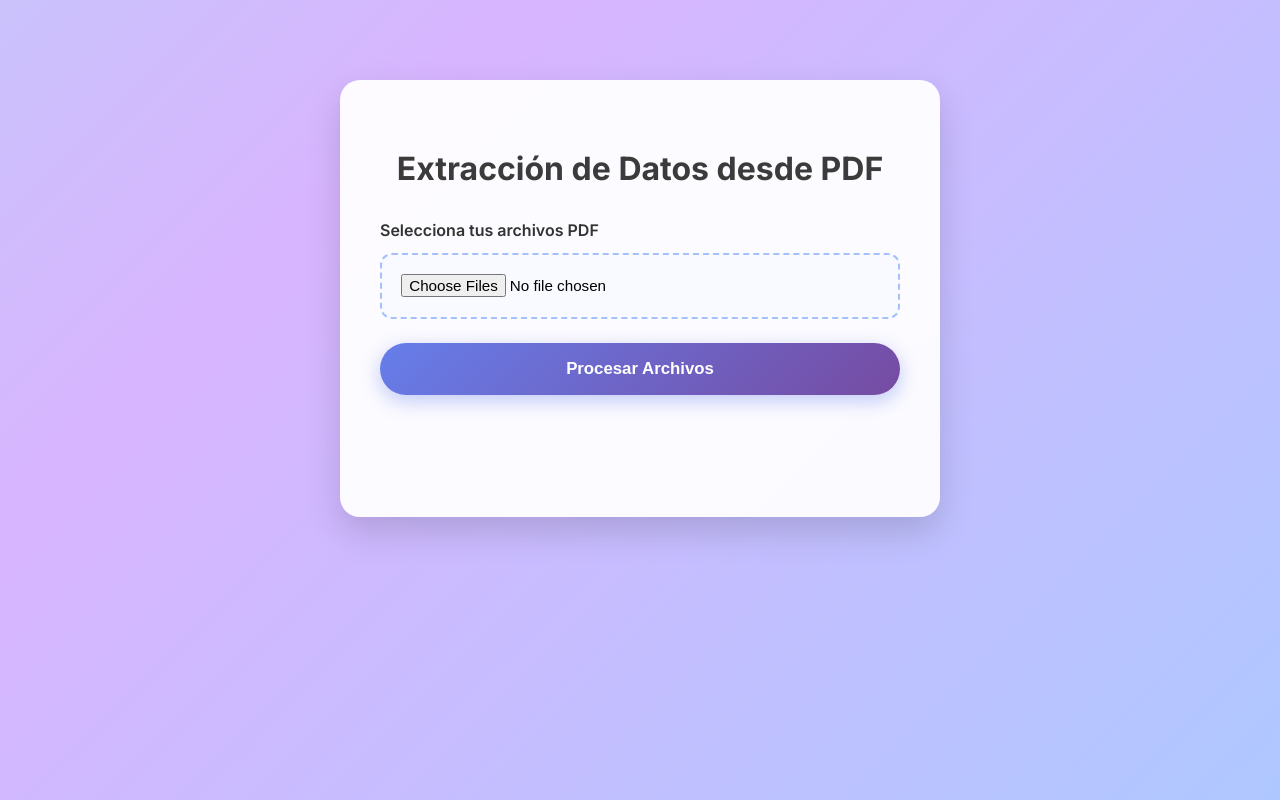
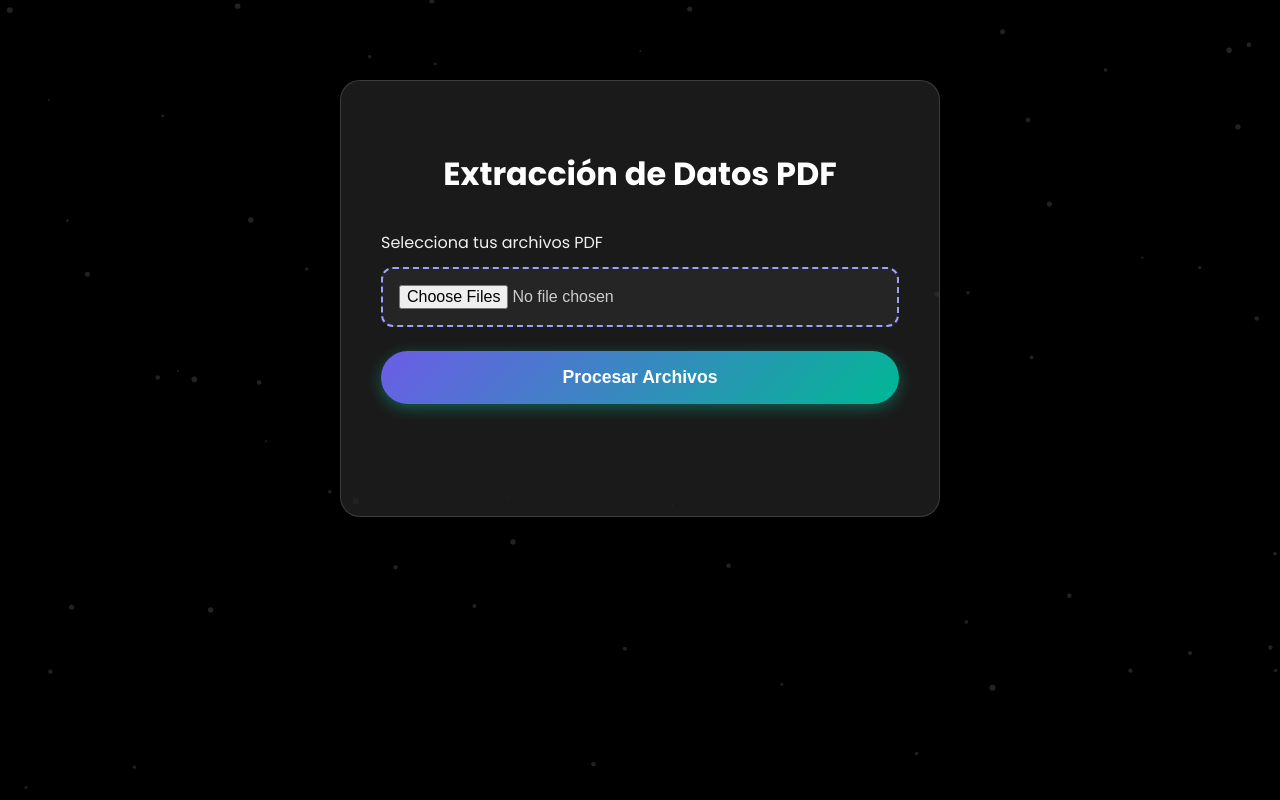
Before and after one commit to Samuel2-code/Proyecto-git, a Flask app: page / in a window 1280 px wide. Run offline with Flask 3, Linux system fonts and the light colour scheme.

Commit message:
Update index.html

```diff
--- a/templates/index.html
+++ b/templates/index.html
@@ -4,7 +4,7 @@
   <meta charset="UTF-8" />
   <meta name="viewport" content="width=device-width, initial-scale=1" />
   <title>Extracción de Datos PDF</title>
-  <link href="https://fonts.googleapis.com/css2?family=Inter:wght@400;600;700&display=swap" rel="stylesheet">
+  <link href="https://fonts.googleapis.com/css2?family=Poppins:wght@400;600;700&display=swap" rel="stylesheet">
   <style>
     * {
       box-sizing: border-box;
@@ -14,117 +14,114 @@
       margin: 0;
       padding: 0;
       height: 100%;
-      font-family: 'Inter', sans-serif;
-      overflow-x: hidden;
-      background: linear-gradient(-45deg, #8ed6ff, #d8b5ff, #90f7ec, #a6c0fe);
-      background-size: 400% 400%;
-      animation: gradientBG 15s ease infinite;
+      font-family: 'Poppins', sans-serif;
+      background: #000;
+      overflow: hidden;
+      color: #fff;
     }
 
-    @keyframes gradientBG {
-      0% {background-position: 0% 50%;}
-      50% {background-position: 100% 50%;}
-      100% {background-position: 0% 50%;}
+    canvas {
+      position: fixed;
+      top: 0;
+      left: 0;
+      z-index: 0;
     }
 
     .container {
+      position: relative;
+      z-index: 2;
       max-width: 600px;
       margin: 5rem auto;
       padding: 3rem 2.5rem;
-      background: rgba(255, 255, 255, 0.94);
+      background: rgba(255, 255, 255, 0.1);
+      backdrop-filter: blur(15px);
       border-radius: 20px;
-      box-shadow: 0 15px 35px rgba(0, 0, 0, 0.15);
-      transition: all 0.3s ease;
+      border: 1px solid rgba(255, 255, 255, 0.15);
+      box-shadow: 0 8px 32px rgba(0, 0, 0, 0.4);
     }
 
     h1 {
       text-align: center;
-      color: #3b3b3b;
       font-weight: 700;
+      font-size: 2rem;
+      color: #ffffff;
       margin-bottom: 2rem;
-      font-size: 2rem;
     }
 
     label {
-      font-weight: 600;
       display: block;
-      margin-bottom: 0.8rem;
-      color: #333;
+      margin-bottom: 0.75rem;
+      color: #f0f0f0;
       font-size: 1rem;
     }
 
     input[type="file"] {
       width: 100%;
-      padding: 1.2rem;
-      border: 2px dashed #a6c0fe;
+      padding: 1rem;
+      border: 2px dashed #9f9fff;
       border-radius: 12px;
-      background-color: #f8faff;
-      font-size: 0.95rem;
-      transition: border-color 0.3s ease;
-    }
-
-    input[type="file"]:hover {
-      border-color: #7f9cf5;
+      background-color: rgba(255, 255, 255, 0.05);
+      color: #ccc;
+      font-size: 1rem;
+      margin-bottom: 1.5rem;
     }
 
     button {
-      margin-top: 1.5rem;
       width: 100%;
       padding: 1rem 2rem;
       border: none;
       border-radius: 50px;
-      background: linear-gradient(135deg, #667eea, #764ba2);
+      background: linear-gradient(135deg, #6c5ce7, #00b894);
       color: #fff;
-      font-size: 1.05rem;
+      font-size: 1.1rem;
       font-weight: 600;
       cursor: pointer;
-      box-shadow: 0 6px 20px rgba(102, 126, 234, 0.4);
-      transition: all 0.3s ease;
+      box-shadow: 0 4px 15px rgba(0, 255, 204, 0.3);
+      transition: transform 0.2s ease, box-shadow 0.3s ease;
     }
 
     button:hover {
-      background: linear-gradient(135deg, #5a67d8, #6b46c1);
-      transform: scale(1.02);
-      box-shadow: 0 8px 25px rgba(91, 116, 234, 0.5);
+      transform: scale(1.03);
+      box-shadow: 0 6px 20px rgba(0, 255, 204, 0.6);
     }
 
     #result {
-      margin-top: 1.5rem;
+      margin-top: 2rem;
       padding: 1rem;
       border-radius: 12px;
-      font-size: 0.95rem;
-      font-weight: 600;
-      min-height: 50px;
-      transition: all 0.3s ease;
+      font-size: 1rem;
     }
 
     .alert {
       padding: 1rem;
-      border-radius: 12px;
+      border-radius: 10px;
+      font-weight: 600;
     }
 
     .alert-success {
-      background-color: #d3f9d8;
-      color: #237804;
-      border: 1.5px solid #52c41a;
+      background-color: rgba(0, 255, 153, 0.15);
+      border: 1px solid #00e676;
+      color: #00e676;
     }
 
     .alert-error {
-      background-color: #ffe0e0;
-      color: #a8071a;
-      border: 1.5px solid #ff4d4f;
+      background-color: rgba(255, 82, 82, 0.15);
+      border: 1px solid #ff5252;
+      color: #ff5252;
     }
 
     .alert-info {
-      background-color: #e6f7ff;
-      color: #096dd9;
-      border: 1.5px solid #91d5ff;
+      background-color: rgba(255, 255, 255, 0.1);
+      border: 1px solid #80d8ff;
+      color: #80d8ff;
     }
   </style>
 </head>
 <body>
+  <canvas id="bg"></canvas>
+
   <div class="container">
-    <h1>Extracción de Datos desde PDF</h1>
+    <h1>Extracción de Datos PDF</h1>
     <form id="upload-form" enctype="multipart/form-data" novalidate>
       <label for="files">Selecciona tus archivos PDF</label>
       <input type="file" id="files" name="files[]" multiple accept=".pdf" required />
@@ -134,6 +131,45 @@
   </div>
 
   <script>
+    // Fondo animado con partículas
+    const canvas = document.getElementById('bg');
+    const ctx = canvas.getContext('2d');
+    let width, height;
+    let particles = [];
+
+    function initParticles() {
+      width = canvas.width = window.innerWidth;
+      height = canvas.height = window.innerHeight;
+      particles = Array.from({ length: 70 }, () => ({
+        x: Math.random() * width,
+        y: Math.random() * height,
+        r: Math.random() * 2 + 1,
+        dx: (Math.random() - 0.5) * 0.6,
+        dy: (Math.random() - 0.5) * 0.6
+      }));
+    }
+
+    function animateParticles() {
+      ctx.clearRect(0, 0, width, height);
+      ctx.fillStyle = '#ffffff22';
+      particles.forEach(p => {
+        ctx.beginPath();
+        ctx.arc(p.x, p.y, p.r, 0, Math.PI * 2);
+        ctx.fill();
+        p.x += p.dx;
+        p.y += p.dy;
+
+        if (p.x < 0 || p.x > width) p.dx *= -1;
+        if (p.y < 0 || p.y > height) p.dy *= -1;
+      });
+      requestAnimationFrame(animateParticles);
+    }
+
+    window.addEventListener('resize', initParticles);
+    initParticles();
+    animateParticles();
+
+    // JS para manejar el formulario
     const form = document.getElementById('upload-form');
     const resultDiv = document.getElementById('result');
 
@@ -142,7 +178,7 @@
       const filesInput = form.files;
       if (filesInput.files.length === 0) {
         resultDiv.innerHTML =
-          `<div class="alert alert-error">⚠️ Por favor selecciona al menos un archivo PDF.</div>`;
+          `<div class="alert alert-error">⚠️ Selecciona al menos un archivo PDF.</div>`;
         return;
       }
 
@@ -153,18 +189,32 @@
 
      fetch('/process', {
   method: 'POST',
-        body: formData
+  body: formData,
 })
-        .then(response => {
-          if (!response.ok || !response.headers.get("Content-Type").includes("spreadsheetml")) {
-            return response.json().then(data => {
-              throw new Error(data.message || 'Error procesando los archivos.');
-            });
+.then(async (response) => {
+  const contentType = response.headers.get("Content-Type") || "";
+  if (!response.ok) {
+    // Intentar leer el JSON para mensaje de error
+    if (contentType.includes("application/json")) {
+      const errData = await response.json();
+      throw new Error(errData.message || "Error inesperado del servidor.");
+    } else {
+      // Puede ser HTML, mostrar mensaje genérico
+      throw new Error("Error del servidor, respuesta inesperada.");
     }
+  }
+
+  if (contentType.includes("application/json")) {
+    return response.json();
+  } else if (contentType.includes("application/vnd.openxmlformats-officedocument.spreadsheetml.sheet")) {
     return response.blob();
+  } else {
+    throw new Error("Tipo de respuesta desconocido.");
+  }
 })
-        .then(blob => {
-          const url = window.URL.createObjectURL(blob);
+.then(data => {
+  if (data instanceof Blob) {
+    const url = window.URL.createObjectURL(data);
     const a = document.createElement('a');
     a.href = url;
     a.download = 'datos_pacientes.xlsx';
@@ -172,12 +222,19 @@
     a.click();
     a.remove();
     resultDiv.innerHTML =
-            `<div class="alert alert-success">✅ Datos procesados con éxito. El archivo se ha descargado automáticamente.</div>`;
+      `<div class="alert alert-success">✅ Datos procesados con éxito. Archivo descargado automáticamente.</div>`;
+  } else if (data.status === 'success') {
+    resultDiv.innerHTML =
+      `<div class="alert alert-success">✅ ${data.message || "Proceso exitoso."}</div>`;
+  } else {
+    throw new Error(data.message || "Error procesando los datos.");
+  }
 })
 .catch(err => {
   resultDiv.innerHTML =
     `<div class="alert alert-error">❌ ${err.message}</div>`;
 });
+
     });
   </script>
 </body>
```
Lines whose indentation alone changed are shown as unchanged.
